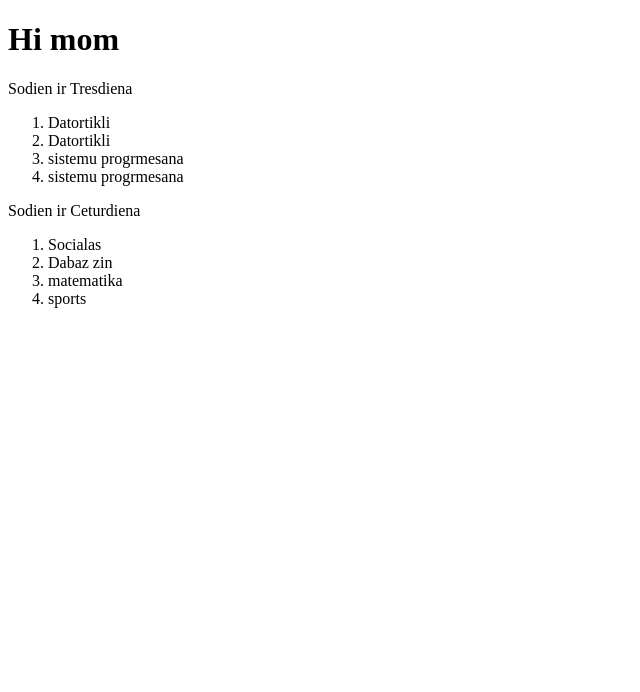
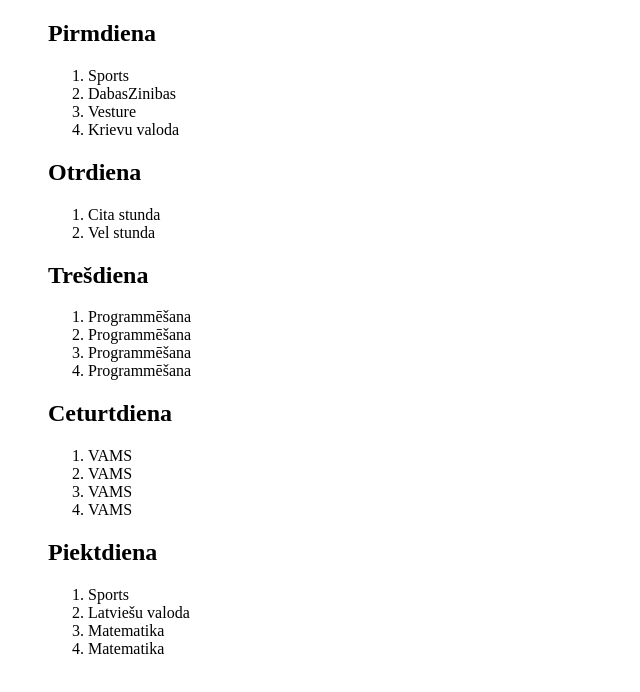
Before and after one commit to MarkussIPA22/stundu-saraksts-IPA22, a React (Create React App) app: page / in a window 1280 px wide. Shown: the top 692 px of the page, without its empty margins (0-640 px from the left). Built offline with nearby package versions, Linux system fonts and the light colour scheme.

Commit message:
Add files via upload

```diff
--- a/src/App.js
+++ b/src/App.js
@@ -1,35 +1,65 @@
-import Diena from "./Diena";
+import Diena from './Diena';
 
+function App(props){
+  const PirmdienasStundas = [
+      "Sports",
+      "DabasZinibas",
+      "Vesture",
+      "Krievu valoda"
 
+  ]
+    const OtrdienasStundas = [
+       "Cita stunda",
+       "Vel stunda",
 
-function App() {
-  const TresdienasStundas = [
-    "Datortikli",
-    "Datortikli",
-    " sistemu progrmesana",
-    " sistemu progrmesana"
-];
+    ];
+    const visasStundas = [
+      {diena: "Pirmdiena",
+      stundas: [
+        "Sports",
+        "DabasZinibas",
+        "Vesture",
+        "Krievu valoda"
+      ]},
+      {diena: "Otrdiena",
+      stundas: [
+      "Cita stunda",
+       "Vel stunda",
+      ]},
+      {diena: "Trešdiena",
+      stundas: [
+        "Programmēšana",
+        "Programmēšana",
+        "Programmēšana",
+        "Programmēšana"
+    ]},
+      {diena: "Ceturtdiena",
+      stundas: [
+        "VAMS",
+        "VAMS",
+        "VAMS",
+        "VAMS"
+      ]},
+      {diena: "Piektdiena",
+      stundas: [
+        "Sports",
+        "Latviešu valoda",
+        "Matematika",
+        "Matematika"
+      ]}
+    ];
 
-const CeturdienasStundas = [
-    "Socialas",
-    "Dabaz zin",
-    " matematika",
-    " sports"
-];
-  return (
+    const dienasJSX = visasStundas.map((diena, indekss) => {
+      return <Diena key={indekss} diena={diena.diena} stundas={diena.stundas} />
+    })
 
-
-  <>
-    <h1>Hi mom</h1>
-
-    <Diena nosaukums = "Tresdiena" stundas={TresdienasStundas} />
-
-    <Diena nosaukums = "Ceturdiena" stundas={CeturdienasStundas}/>
-
-
-
-
+  //export default function App
+  return(
+    <>
+    <div>
+  <ol>{dienasJSX}</ol>
+    </div>
     </>
-)
+  );
 }
 export default App;
--- a/src/Diena.js
+++ b/src/Diena.js
@@ -1,23 +1,19 @@
-import Stunda from "./Stunda";
+import Stunda from "./Stunda.js";
 
-function Diena (props) {
+function Diena(props){
+    const stundasJSX = props.stundas.map((stunda, indekss) => {
+        return <Stunda key={indekss} nosaukums={stunda} />
+     // const stundasJSX = props.stundas.map((x, index) => {}
 
-    return (
-<>
-<p>Sodien ir {props.nosaukums} </p>
-<ol>
-<Stunda nosaukums ={props.stundas[0]}/>
-<Stunda nosaukums ={props.stundas[1]}/>
-<Stunda nosaukums ={props.stundas[2]}/>
-<Stunda nosaukums ={props.stundas[3]}/>
-</ol>
+    });
 
-
-
-
-</>
-    )
+  return(
+    <>
+    <h2>{props.diena}</h2>
+    <ol>
+        {stundasJSX}
+    </ol>
+    </>
+  );
 }
-
-
 export default Diena;
--- a/src/Stunda.js
+++ b/src/Stunda.js
@@ -1,9 +1,9 @@
-import Diena from "./Diena";
-
-function Stunda (props) {
-    return   <li> {props.nosaukums} </li> ;
-
-    }
-    ;
-
-    export default Stunda;
+function Stunda(props){
+    const stundas = []
+    return(
+<>
+<li>{props.nosaukums}</li>
+</>
+    )
+}
+export default Stunda;
```
